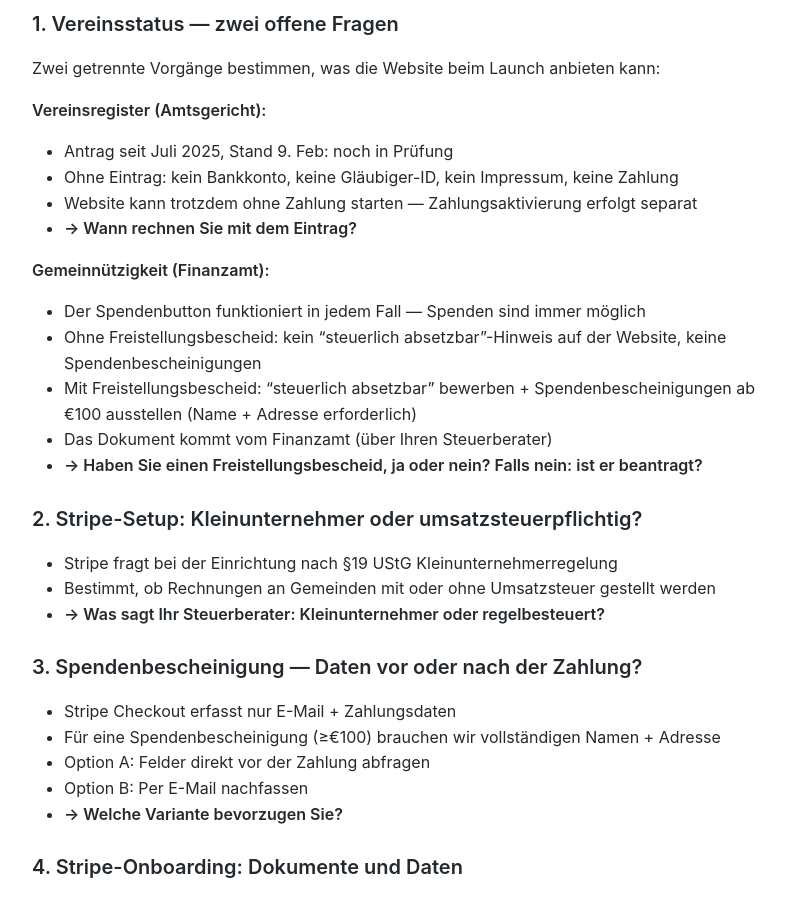
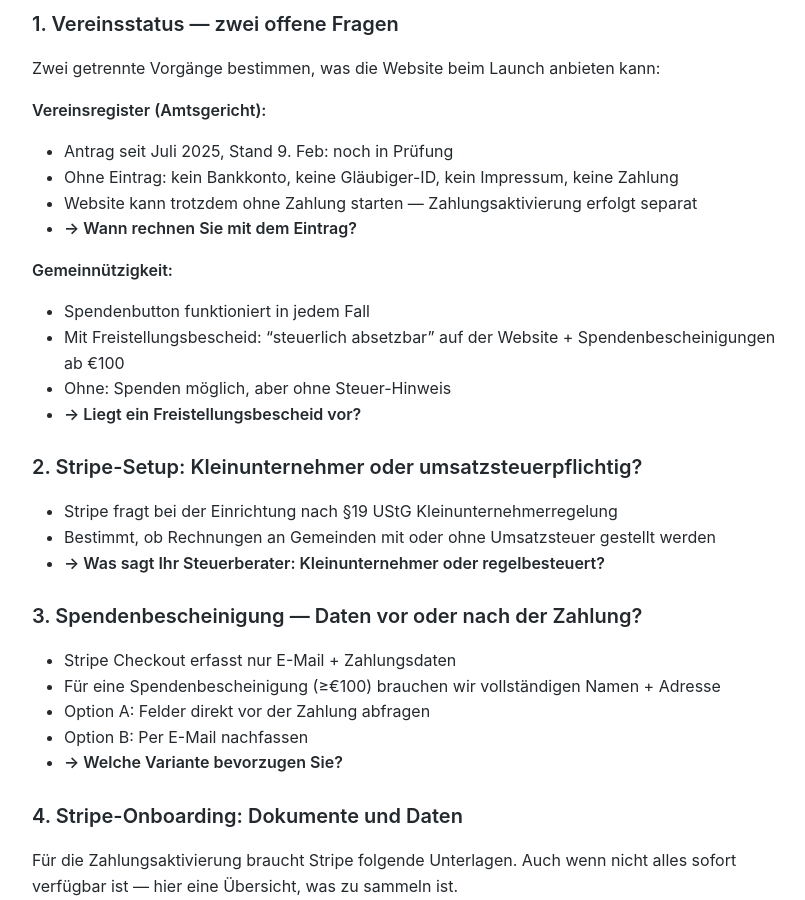
Before and after one commit to MariusWilsch/public-wilsch-ai-pages, a Jekyll site: the page built from project/abtmayr-reichert/meeting-agenda-klimafolgenschutz-payment-setup.md, in a window 1280 px wide and 900 px high, scrolled down 1077 px. Shown: the whole window, without its empty margins (228-1033 px from the left). Built offline with Jekyll 4.4.1, drawn with Linux system fonts in a browser that asks for light colours; our own code applies the rules of GitHub Pages for plain Markdown files.

Commit message:
Sync from hippocampus 2026-02-14

```diff
--- a/project/abtmayr-reichert/meeting-agenda-klimafolgenschutz-payment-setup.md
+++ b/project/abtmayr-reichert/meeting-agenda-klimafolgenschutz-payment-setup.md
@@ -35,12 +35,11 @@ Zwei getrennte Vorgänge bestimmen, was die Website beim Launch anbieten kann:
 - Website kann trotzdem ohne Zahlung starten — Zahlungsaktivierung erfolgt separat
 - **→ Wann rechnen Sie mit dem Eintrag?**
 
-**Gemeinnützigkeit (Finanzamt):**
-- Der Spendenbutton funktioniert in jedem Fall — Spenden sind immer möglich
-- Ohne Freistellungsbescheid: kein "steuerlich absetzbar"-Hinweis auf der Website, keine Spendenbescheinigungen
-- Mit Freistellungsbescheid: "steuerlich absetzbar" bewerben + Spendenbescheinigungen ab €100 ausstellen (Name + Adresse erforderlich)
-- Das Dokument kommt vom Finanzamt (über Ihren Steuerberater)
-- **→ Haben Sie einen Freistellungsbescheid, ja oder nein? Falls nein: ist er beantragt?**
+**Gemeinnützigkeit:**
+- Spendenbutton funktioniert in jedem Fall
+- Mit Freistellungsbescheid: "steuerlich absetzbar" auf der Website + Spendenbescheinigungen ab €100
+- Ohne: Spenden möglich, aber ohne Steuer-Hinweis
+- **→ Liegt ein Freistellungsbescheid vor?**
 
 ### 2. Stripe-Setup: Kleinunternehmer oder umsatzsteuerpflichtig?
 
```
